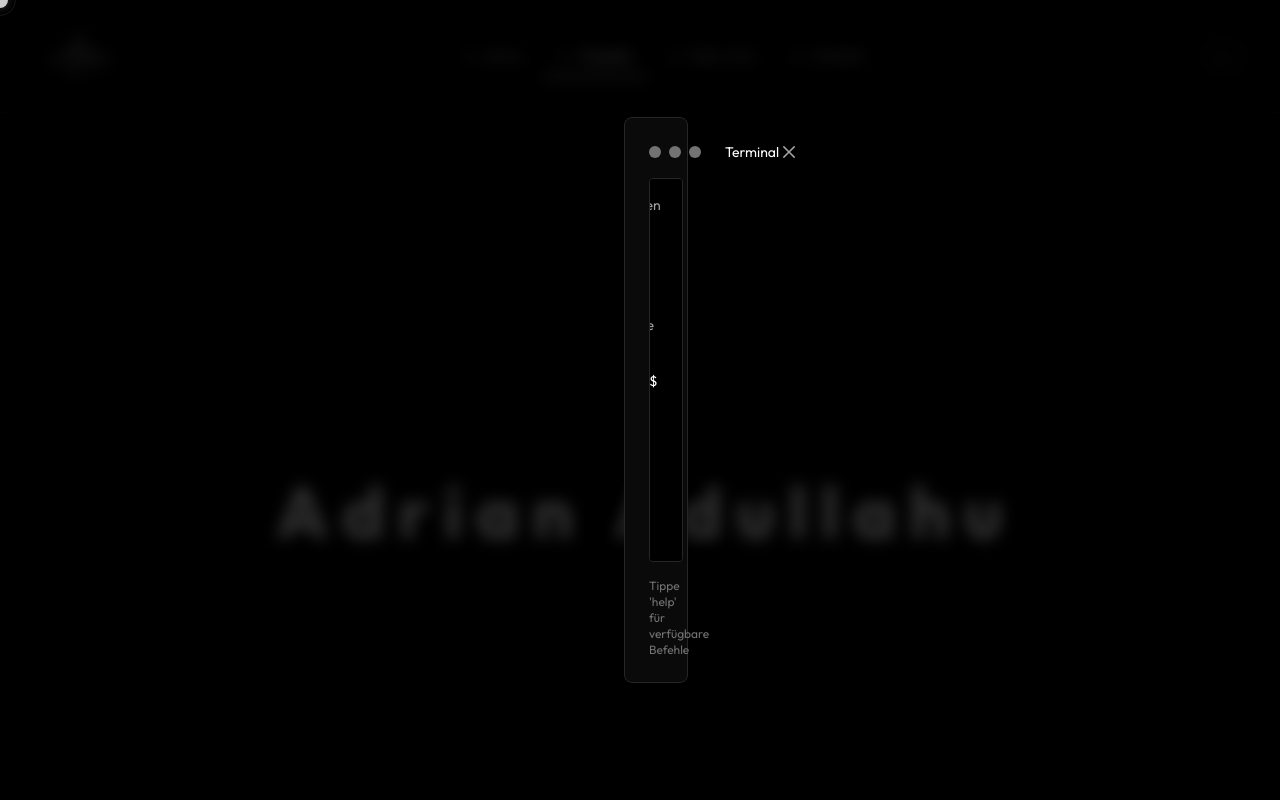
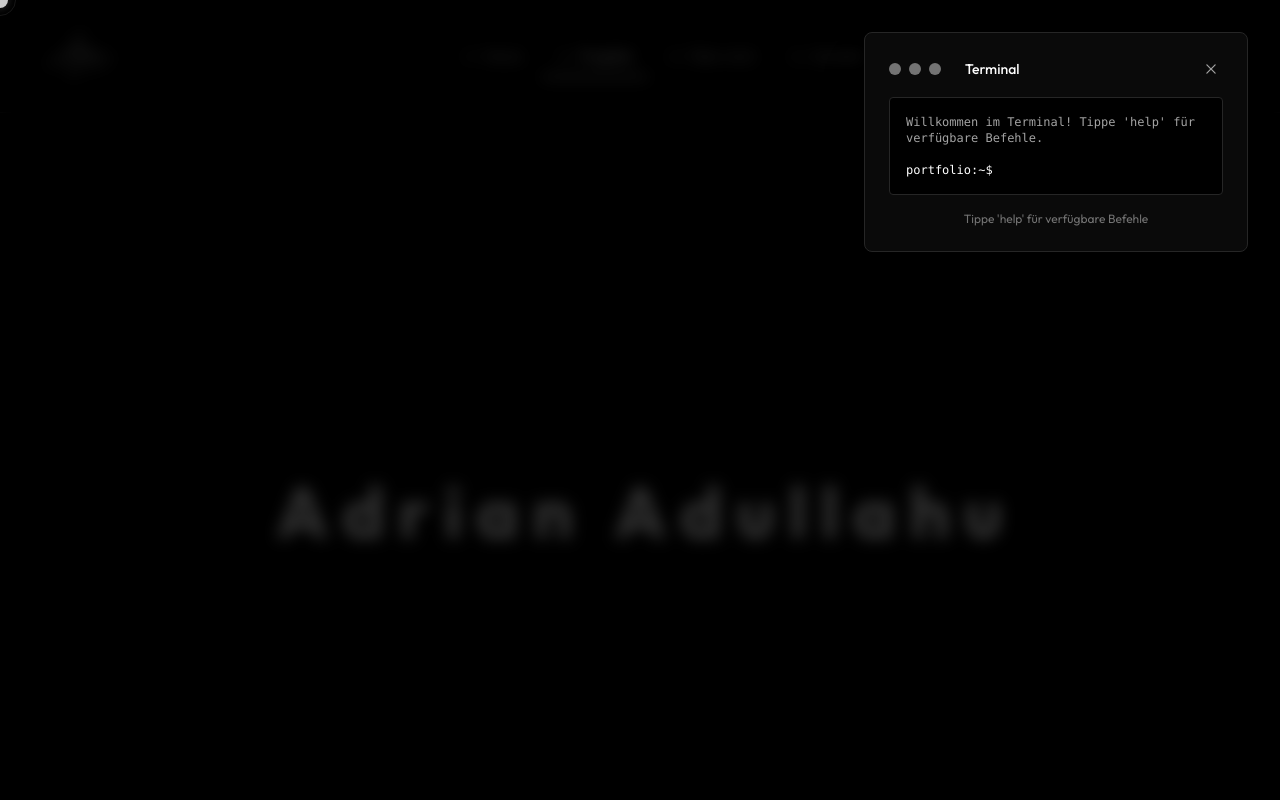
Before and after one commit to adrian1921677/AA-Site, a Next.js app: page / in a window 1280 px wide. Both pictures are taken after a click on the button "Terminal öffnen". Shown: the top 800 px of the page. Built offline with nearby package versions, Linux system fonts and the light colour scheme.

Commit message:
Fix: Textkorrektur 'Koden' zu 'Coden' und Terminal-Positionierung oben rechts

```diff
--- a/app/page.tsx
+++ b/app/page.tsx
@@ -141,7 +141,7 @@ export default function Home() {
                   >
                     2019
                   </motion.div>
-                  <div className="caption text-text-secondary">Seit dem am Koden</div>
+                  <div className="caption text-text-secondary">Seit dem am Coden</div>
                 </motion.div>
               </div>
 
--- a/components/TerminalModal.tsx
+++ b/components/TerminalModal.tsx
@@ -47,58 +47,58 @@ export default function TerminalModal() {
         <AnimatePresence>
           {isOpen && (
             <>
-              <Dialog.Overlay className="fixed inset-0 bg-black/80 backdrop-blur-sm z-50" />
-              <Dialog.Content className="fixed top-1/2 left-1/2 -translate-x-1/2 -translate-y-1/2 bg-background-secondary border border-border rounded-lg p-6 max-w-2xl w-full mx-4 z-50 shadow-2xl">
+              <Dialog.Overlay className="fixed inset-0 bg-black/80 backdrop-blur-sm z-[100]" />
+              <Dialog.Content className="fixed top-8 right-8 bg-background-secondary border border-border rounded-lg p-6 w-96 max-h-[80vh] z-[100] shadow-2xl flex flex-col">
                 <motion.div
-                  initial={{ opacity: 0, scale: 0.9 }}
-                  animate={{ opacity: 1, scale: 1 }}
-                  exit={{ opacity: 0, scale: 0.9 }}
-                  className="text-sm"
+                  initial={{ opacity: 0, scale: 0.9, y: -20 }}
+                  animate={{ opacity: 1, scale: 1, y: 0 }}
+                  exit={{ opacity: 0, scale: 0.9, y: -20 }}
+                  className="text-sm flex flex-col h-full"
                 >
-                  <div className="flex items-center justify-between mb-4">
+                  <div className="flex items-center justify-between mb-4 flex-shrink-0">
                     <div className="flex items-center gap-2">
                       <div className="w-3 h-3 bg-text-tertiary rounded-full"></div>
                       <div className="w-3 h-3 bg-text-tertiary rounded-full"></div>
                       <div className="w-3 h-3 bg-text-tertiary rounded-full"></div>
-                      <span className="ml-4 text-text-primary">Terminal</span>
+                      <span className="ml-4 text-text-primary font-medium">Terminal</span>
                     </div>
                     <Dialog.Close asChild>
                       <button
-                        className="text-text-secondary hover:text-text-primary transition-colors"
+                        className="text-text-secondary hover:text-text-primary transition-colors p-1 hover:bg-background-tertiary rounded"
                         aria-label="Schließen"
                       >
-                        <Cross2Icon className="w-5 h-5" />
+                        <Cross2Icon className="w-4 h-4" />
                       </button>
                     </Dialog.Close>
                   </div>
 
-                  <div className="bg-background p-4 rounded border border-border h-96 overflow-y-auto">
+                  <div className="bg-background p-4 rounded border border-border flex-1 overflow-y-auto min-h-0">
                     <div className="space-y-2">
                       {history.map((item, index) => (
                         <div key={index} className="space-y-1">
                           {item.command && (
-                            <div className="text-text-primary">
+                            <div className="text-text-primary font-mono text-xs">
                               {currentPath} {item.command}
                             </div>
                           )}
-                          <div className="text-text-secondary">{item.output}</div>
+                          <div className="text-text-secondary font-mono text-xs">{item.output}</div>
                         </div>
                       ))}
                     </div>
                     <div className="flex items-center gap-2 mt-4">
-                      <span className="text-text-primary">{currentPath}</span>
+                      <span className="text-text-primary font-mono text-xs">{currentPath}</span>
                       <input
                         type="text"
                         value={input}
                         onChange={(e) => setInput(e.target.value)}
                         onKeyDown={handleKeyDown}
-                        className="flex-1 bg-transparent border-none outline-none text-text-primary"
+                        className="flex-1 bg-transparent border-none outline-none text-text-primary font-mono text-xs"
                         autoFocus
                       />
                     </div>
                   </div>
 
-                  <p className="text-xs text-text-tertiary mt-4 text-center">
+                  <p className="text-xs text-text-tertiary mt-4 text-center flex-shrink-0">
                     Tippe &apos;help&apos; für verfügbare Befehle
                   </p>
                 </motion.div>
```
